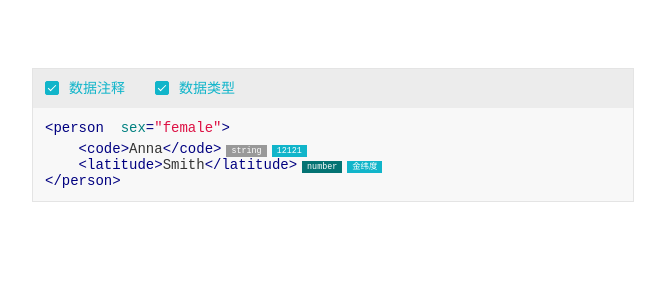
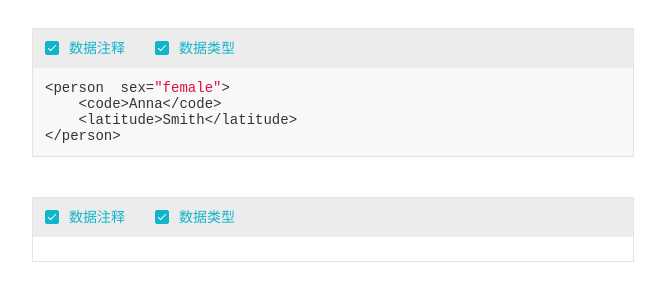
Before and after one commit to easyapi/easyapi-data-view, a Vue app: page / in a window 1280 px wide. Shown: the top 300 px of the page, without its empty margins (68-733 px from the left). Built offline with nearby package versions, Linux system fonts and the light colour scheme.

Commit message:
fix:XML显示优化

```diff
--- a/example/App.vue
+++ b/example/App.vue
@@ -3,10 +3,10 @@
     <div class="editor-w clearfix">
       <div class="w-2">
         <div class="editor">
-<!--          <easyapi-data-view :responseData="jsonData" :commentData="jsonCommentData" :type="jsonType"></easyapi-data-view>-->
+          <easyapi-data-view :responseData="jsonData" :commentData="jsonCommentData" :type="jsonType"></easyapi-data-view>
         </div>
         <div class="editor">
-              <easyapi-data-view :responseData="xmlData" :commentData="xmlCommentData" :type="xmlType"></easyapi-data-view>
+          <easyapi-data-view :responseData="xmlData" :commentData="xmlCommentData" :type="xmlType"></easyapi-data-view>
         </div>
       </div>
     </div>
--- a/src/DataView.vue
+++ b/src/DataView.vue
@@ -114,8 +114,7 @@ export default {
      * 显示注解信息
      */
     showNote: function () {
-      $("#response").find(".label.type").remove();
-      $("#response").find(".label.description").remove();
+      this.cleanNote();
       if (this.type !== "json" && this.type !== "xml") {
         return;
       }
@@ -158,15 +157,24 @@ export default {
     },
 
     /**
-     * 清空代码注释和类型显示
+     * 清空变量及代码注释和类型显示
      */
     clean: function () {
       this.ifShowDescription = false;
       this.ifShowType = false;
       this.noteList = [];
+      this.cleanNote();
+    },
+
+    /**
+     * 清空代码注释和类型显示
+     */
+    cleanNote: function () {
+      $("#response").find(".label.type").remove();
+      $("#response").find(".label.type-int").remove();
+      $("#response").find(".label.type-string").remove();
       $("#response").find(".label.description").remove();
-      $("#response").find(".label.type").remove();
-    },
+    }
   }
 };
 </script>
```
